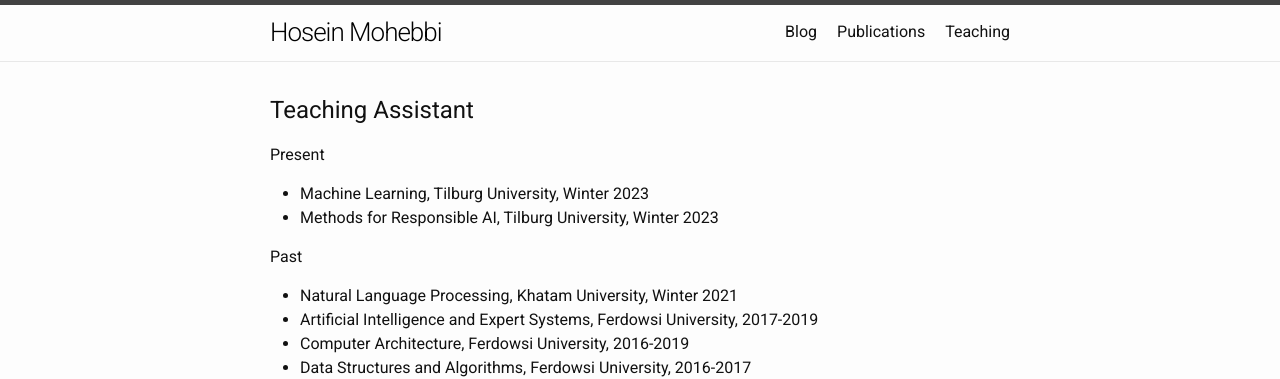
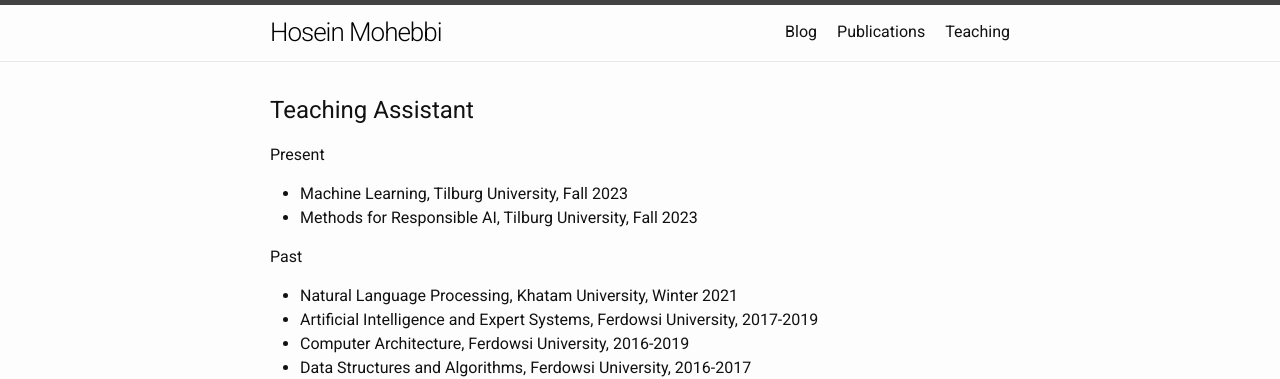
Before and after one commit to hmohebbi/hmohebbi.github.io, a Jekyll site: the page built from teaching.md, in a window 1280 px wide. Shown: the top 379 px of the page. Built offline with Jekyll 4.4.1, drawn with Linux system fonts in a browser that asks for light colours; a style sheet for code colours, icons or effects is not loaded.

Commit message:
Update teaching.md

```diff
--- a/teaching.md
+++ b/teaching.md
@@ -8,8 +8,8 @@ permalink: /teaching/
 ## Teaching Assistant
 
 Present
-* Machine Learning, Tilburg University, Winter 2023
-* Methods for Responsible AI, Tilburg University, Winter 2023
+* Machine Learning, Tilburg University, Fall 2023
+* Methods for Responsible AI, Tilburg University, Fall 2023
 
 Past
 * Natural Language Processing, Khatam University, Winter 2021
```
